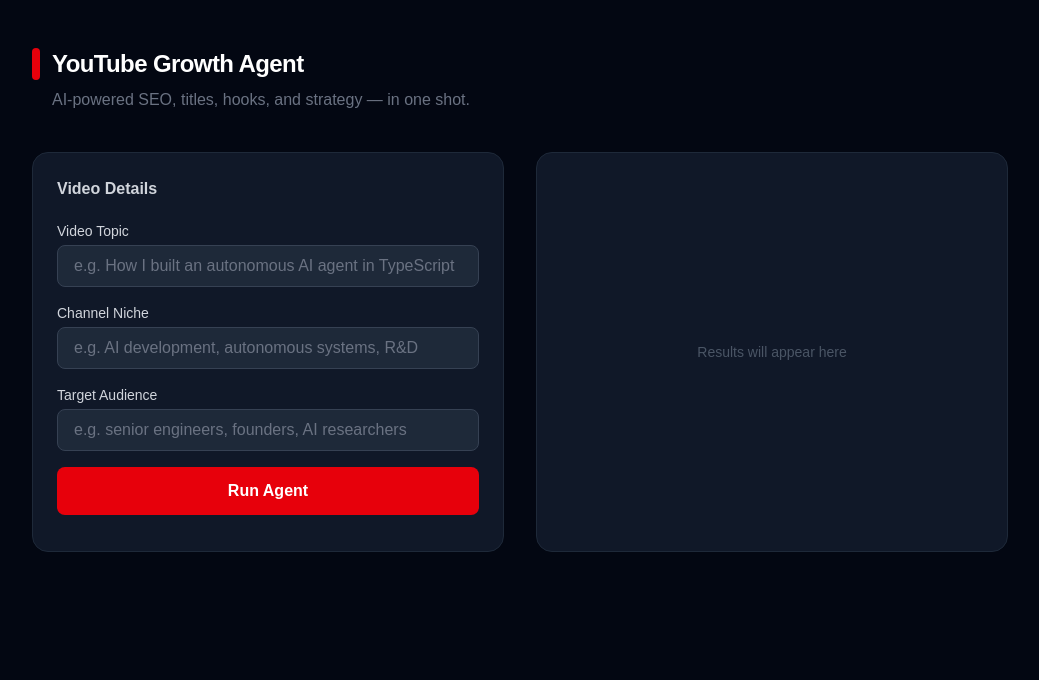
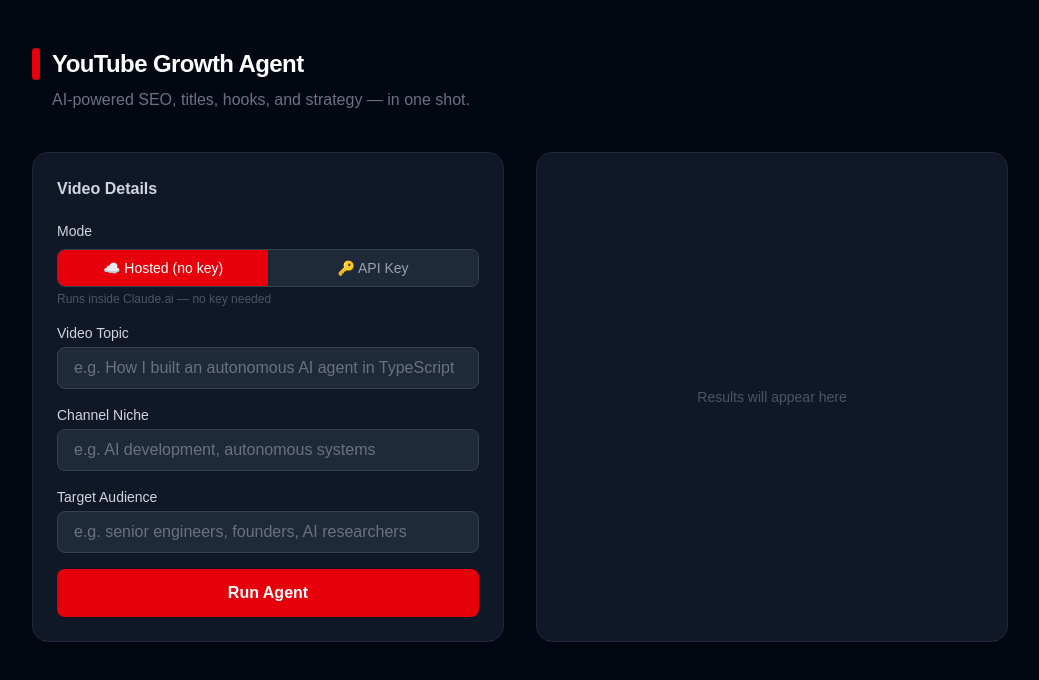
Before and after one commit to Nickblaq/jc, a Next.js app: page / in a window 1280 px wide. Shown: the top 680 px of the page, without its empty margins (120-1159 px from the left). Built offline with nearby package versions, Linux system fonts and the light colour scheme.

Commit message:
Update AgentForm.tsx

```diff
--- a/components/AgentForm.tsx
+++ b/components/AgentForm.tsx
@@ -1,8 +1,9 @@
-
 'use client'
 
 import { useState } from 'react'
 import { AgentInput, AgentOutput } from '@/types'
+
+type Mode = 'hosted' | 'api-key'
 
 interface Props {
   onResult: (result: AgentOutput) => void
@@ -15,6 +16,7 @@ export default function AgentForm({ onResult, onLoading }: Props) {
     channelNiche: '',
     targetAudience: '',
   })
+  const [mode, setMode] = useState<Mode>('hosted')
 
   const handleSubmit = async () => {
     if (!form.topic || !form.channelNiche || !form.targetAudience) return
@@ -23,7 +25,7 @@ export default function AgentForm({ onResult, onLoading }: Props) {
       const res = await fetch('/api/analyze', {
         method: 'POST',
         headers: { 'Content-Type': 'application/json' },
-        body: JSON.stringify(form),
+        body: JSON.stringify({ ...form, mode }),
       })
       const data = await res.json()
       onResult(data)
@@ -36,6 +38,34 @@ export default function AgentForm({ onResult, onLoading }: Props) {
 
   return (
     <div className="space-y-4">
+      {/* Mode Toggle */}
+      <div>
+        <label className="block text-sm font-medium text-gray-300 mb-2">
+          Mode
+        </label>
+        <div className="flex rounded-lg overflow-hidden border border-gray-700">
+          {(['hosted', 'api-key'] as Mode[]).map((m) => (
+            <button
+              key={m}
+              onClick={() => setMode(m)}
+              className={`flex-1 py-2 text-sm font-medium transition ${
+                mode === m
+                  ? 'bg-red-600 text-white'
+                  : 'bg-gray-800 text-gray-400 hover:text-white'
+              }`}
+            >
+              {m === 'hosted' ? '☁️ Hosted (no key)' : '🔑 API Key'}
+            </button>
+          ))}
+        </div>
+        <p className="text-gray-600 text-xs mt-1">
+          {mode === 'hosted'
+            ? 'Runs inside Claude.ai — no key needed'
+            : 'Uses ANTHROPIC_API_KEY from .env.local'}
+        </p>
+      </div>
+
+      {/* Form Fields */}
       <div>
         <label className="block text-sm font-medium text-gray-300 mb-1">
           Video Topic
@@ -55,7 +85,7 @@ export default function AgentForm({ onResult, onLoading }: Props) {
         </label>
         <input
           type="text"
-          placeholder="e.g. AI development, autonomous systems, R&D"
+          placeholder="e.g. AI development, autonomous systems"
           value={form.channelNiche}
           onChange={(e) => setForm({ ...form, channelNiche: e.target.value })}
           className="w-full px-4 py-2 rounded-lg bg-gray-800 border border-gray-700 text-white placeholder-gray-500 focus:outline-none focus:border-red-500 transition"
```
